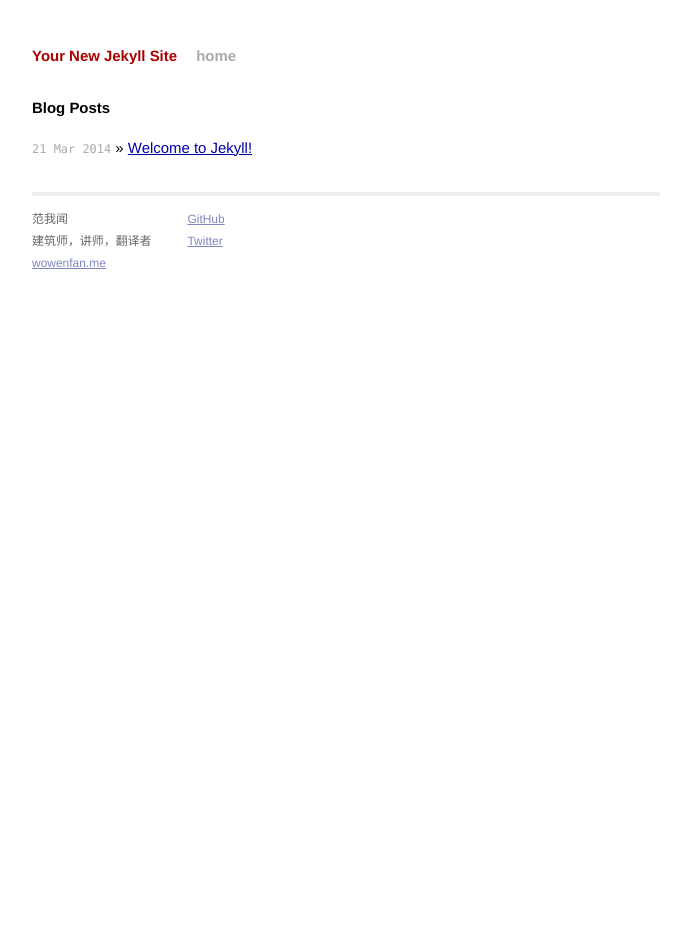
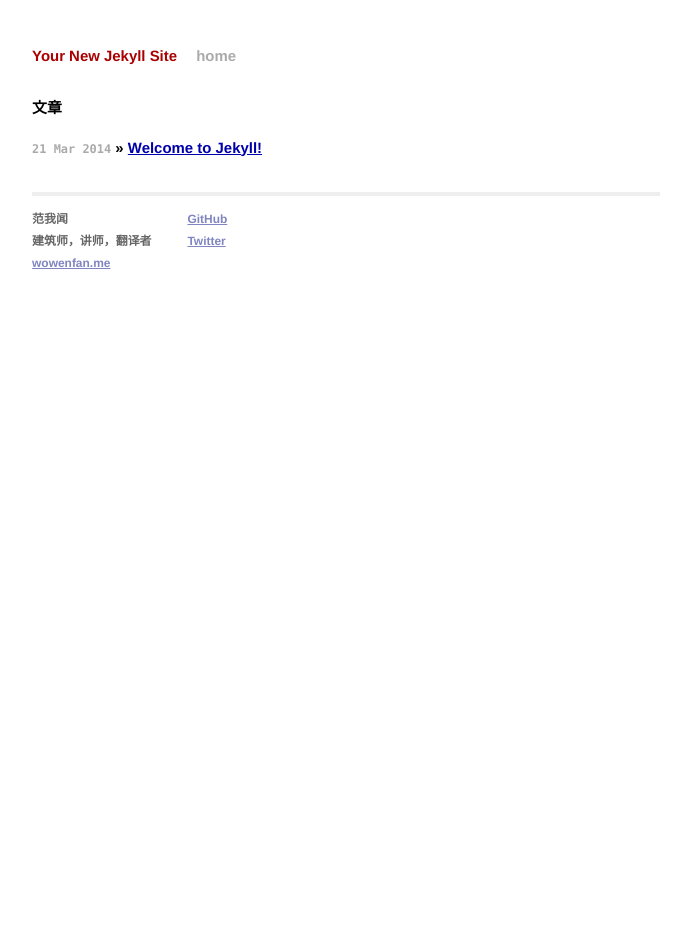
Before and after one commit to platina9/platina9.github.io, a Jekyll site: the page built from index.html, in a window 1280 px wide. Shown: the whole page, without its empty margins (294-985 px from the left). Built offline with Jekyll 4.4.1, drawn with Linux system fonts in a browser that asks for light colours; Markdown is read by kramdown in place of the engine named in the settings.

Commit message:
Font Update

```diff
--- a/css/main.css
+++ b/css/main.css
@@ -14,9 +14,10 @@
 
 body {
   background-color: #FFF;
-  font: 13.34px Helvetica, Arial, sans-serif;
+  font: 13.34px 'HelveticaNeue-UltraLight', 'Helvetica Neue UltraLight', 'Helvetica Neue', Arial, Helvetica, "Lucida Grande", sans-serif;
   font-size: small;
   text-align: center;
+  font-weight:bold;
 }
 
 h1, h2, h3, h4, h5, h6 {
--- a/index.html
+++ b/index.html
@@ -4,7 +4,7 @@
 ---
 
 <div id="home">
-  <h1>Blog Posts</h1>
+  <h1>文章</h1>
   <ul class="posts">
     {% for post in site.posts %}
       <li><span>{{ post.date | date_to_string }}</span> &raquo; <a href="{{ post.url }}">{{ post.title }}</a></li>
```
